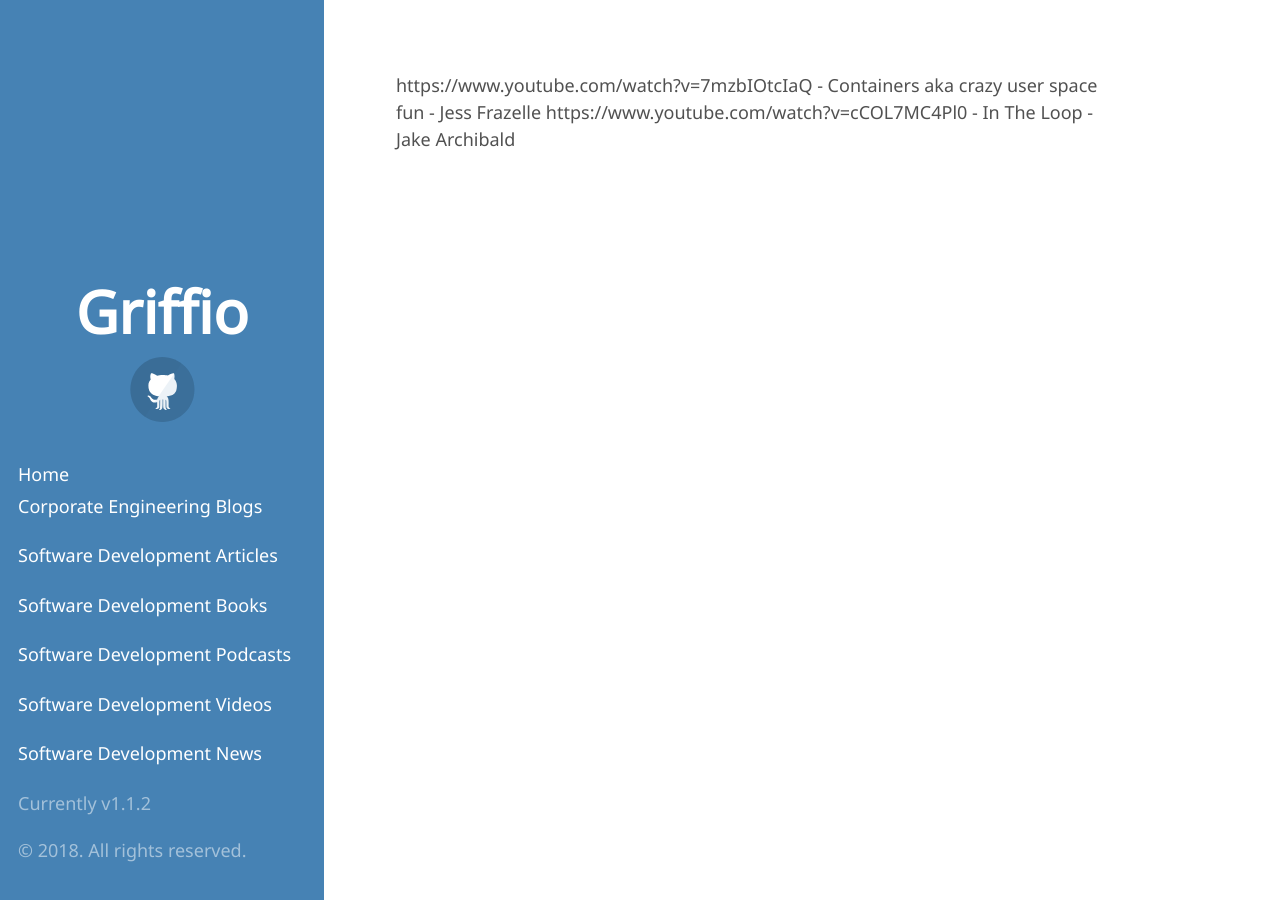
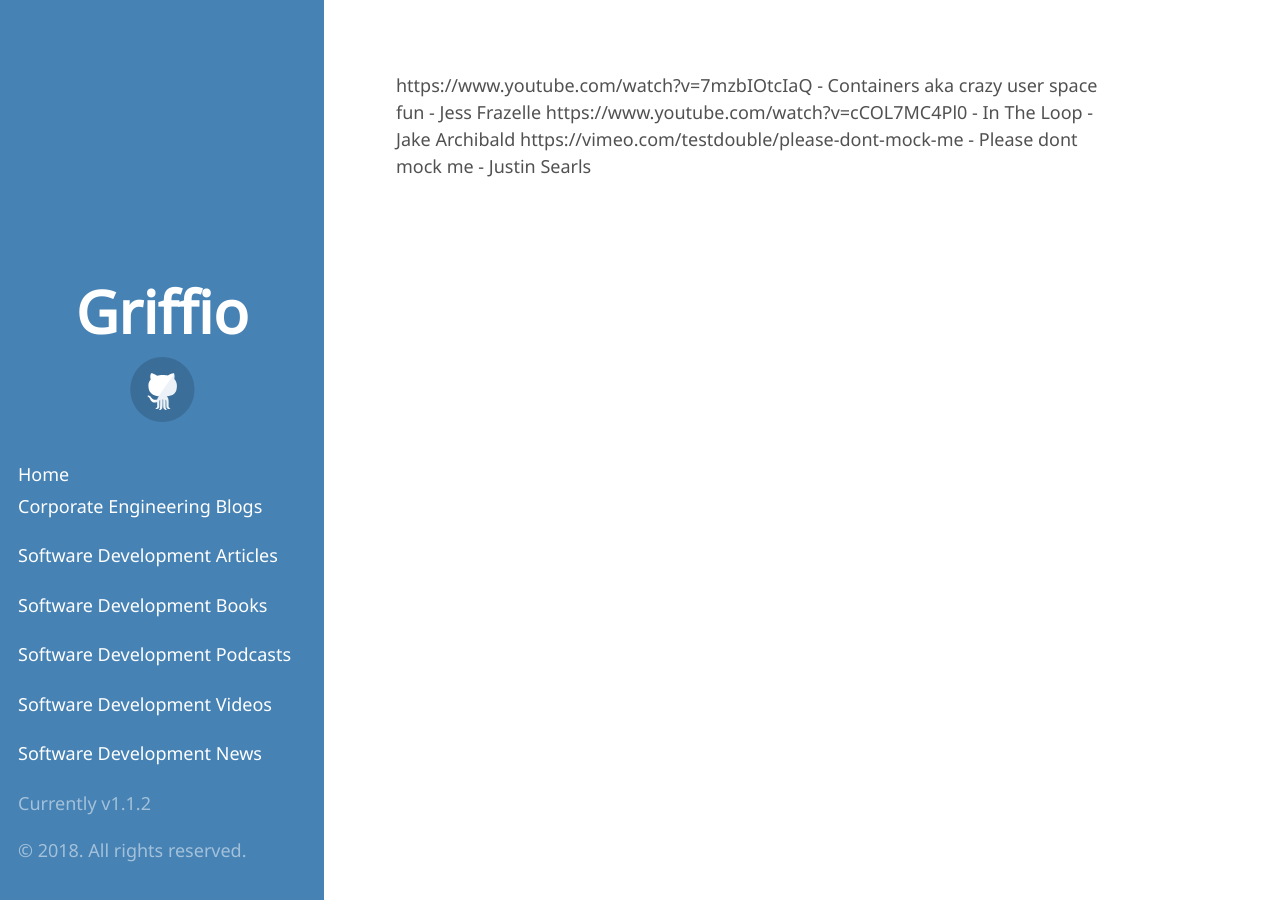
Before and after one commit to griffio/griffio.github.io, a Jekyll site: the page built from tech_talks_highlighted_2018.md, in a window 1280 px wide. Built offline with Jekyll 4.4.1, drawn with Linux system fonts in a browser that asks for light colours; some web fonts are replaced; our own code applies the rules of GitHub Pages for plain Markdown files.

Commit message:
Please dont mock me Justin Searls

```diff
--- a/tech_talks_highlighted_2018.md
+++ b/tech_talks_highlighted_2018.md
@@ -1,2 +1,3 @@
 https://www.youtube.com/watch?v=7mzbIOtcIaQ - Containers aka crazy user space fun - Jess Frazelle
 https://www.youtube.com/watch?v=cCOL7MC4Pl0 - In The Loop - Jake Archibald
+https://vimeo.com/testdouble/please-dont-mock-me - Please dont mock me - Justin Searls
```
